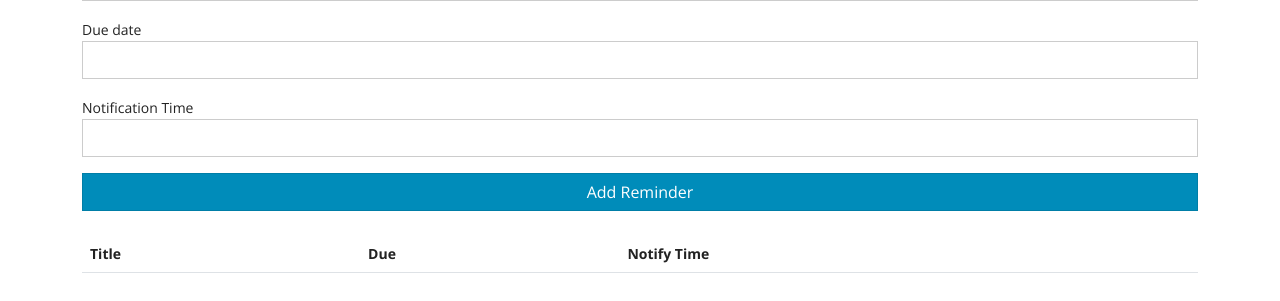
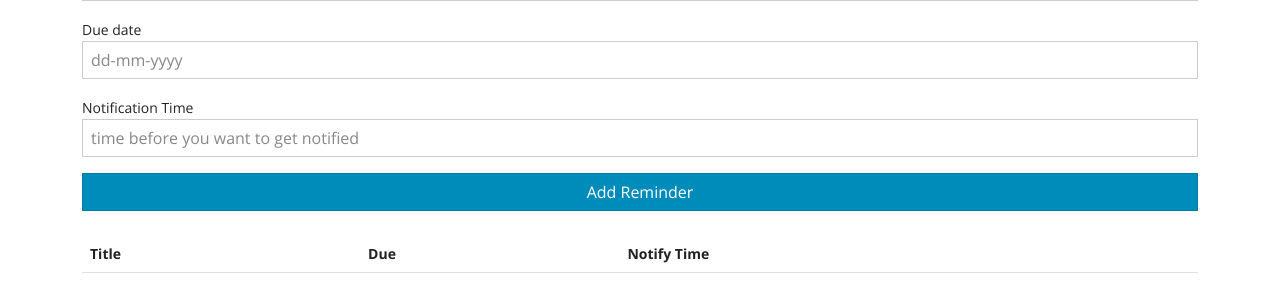
Before and after one commit to Nagaraj-U/Reminder_App, a plain HTML site: page index.html in a window 1280 px wide. Shown: the part 173-474 px from the top of the page. Drawn offline with nearby package versions, Linux system fonts and the light colour scheme.

Commit message:
Update index.html

```diff
--- a/index.html
+++ b/index.html
@@ -21,12 +21,12 @@
 
                 <div class="form-group mt-3">
                     <label for="due-date">Due date</label>
-                    <input type="text" id="due-date" class="form-control">
+                    <input type="text" id="due-date" placeholder="dd-mm-yyyy" class="form-control">
                 </div>
 
                 <div class="form-group mt-3">
                     <label for="notify-time">Notification Time</label>
-                    <input type="text" id="notify-time" class="form-control">
+                    <input type="text" id="notify-time" placeholder="time before you want to get notified" class="form-control">
                 </div>
                 <input type="submit"  class="btn btn-primary w-100 mt-3" value="Add Reminder">
             </form>
```
